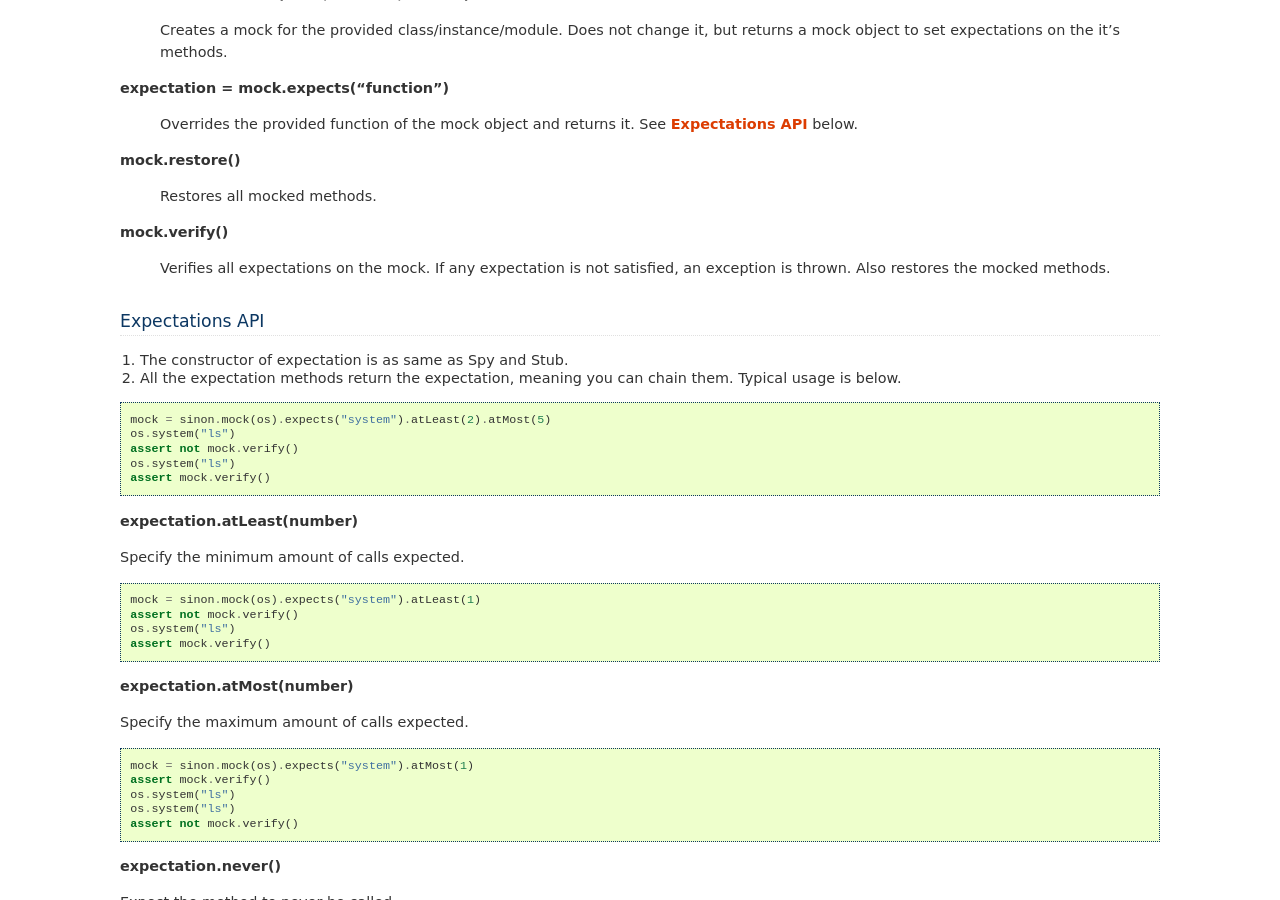
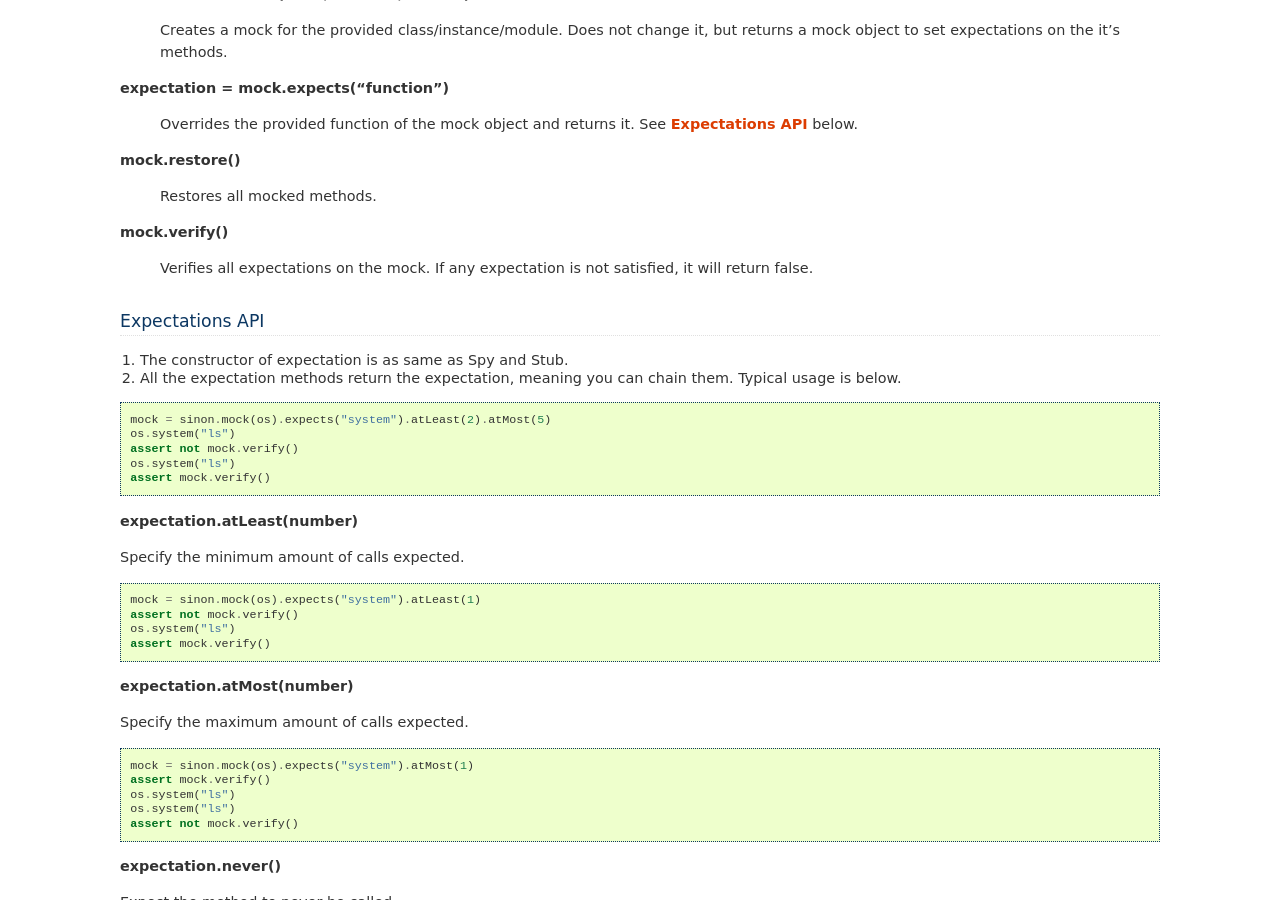
Before and after one commit to note35/sinon, a Sphinx documentation site: the page built from docs/Mocks.rst, in a window 1280 px wide and 900 px high, scrolled down 782 px. Built offline with Sphinx 7.4.7, drawn with Linux system fonts in a browser that asks for light colours; some of the changed text lies outside the part shown.

Commit message:
update: verify's description is changed

```diff
--- a/docs/Mocks.rst
+++ b/docs/Mocks.rst
@@ -49,7 +49,7 @@ Mock API
 
 **mock.verify()**
 
-    Verifies all expectations on the mock. If any expectation is not satisfied, an exception is thrown. Also restores the mocked methods.
+    Verifies all expectations on the mock. If any expectation is not satisfied, it will return false.
 
 .. _expectation-label:
 
@@ -166,7 +166,7 @@ Restores current mocked method
 
 **expectation.verify()**
 
-Verifies the expectation and throws an exception if it’s not met.
+Verifies the expectation and returns false if it’s not met.
 
 .. code-block:: python
 
```
